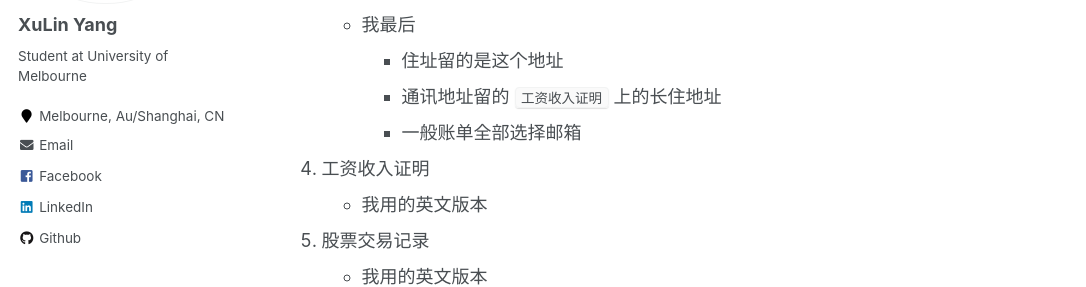
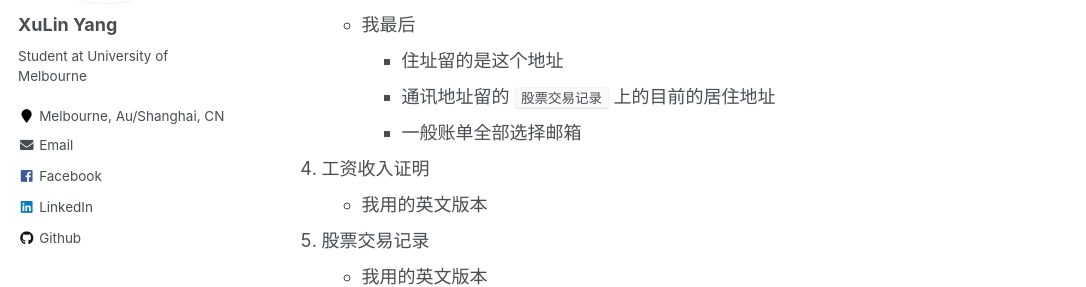
Before and after one commit to yangxvlin/yangxvlin.github.io, a Jekyll site: the page built from _posts/2023-12-07-hongkong-bank-card-apply.md, in a window 1280 px wide and 900 px high, scrolled down 378 px. Shown: the part 174-461 px from the top of the window, without its empty margins (0-1086 px from the left). Built offline with Jekyll 4.4.1, drawn with Linux system fonts in a browser that asks for light colours.

```diff
--- a/_posts/2023-12-07-hongkong-bank-card-apply.md
+++ b/_posts/2023-12-07-hongkong-bank-card-apply.md
@@ -15,7 +15,7 @@
     - 中文就行 我用的本人姓名的房产证原件
     - 我最后
         - 住址留的是这个地址
-        - 通讯地址留的 `工资收入证明` 上的长住地址
+        - 通讯地址留的 `股票交易记录` 上的目前的居住地址
         - 一般账单全部选择邮箱
 4. 工资收入证明
     - 我用的英文版本
```
